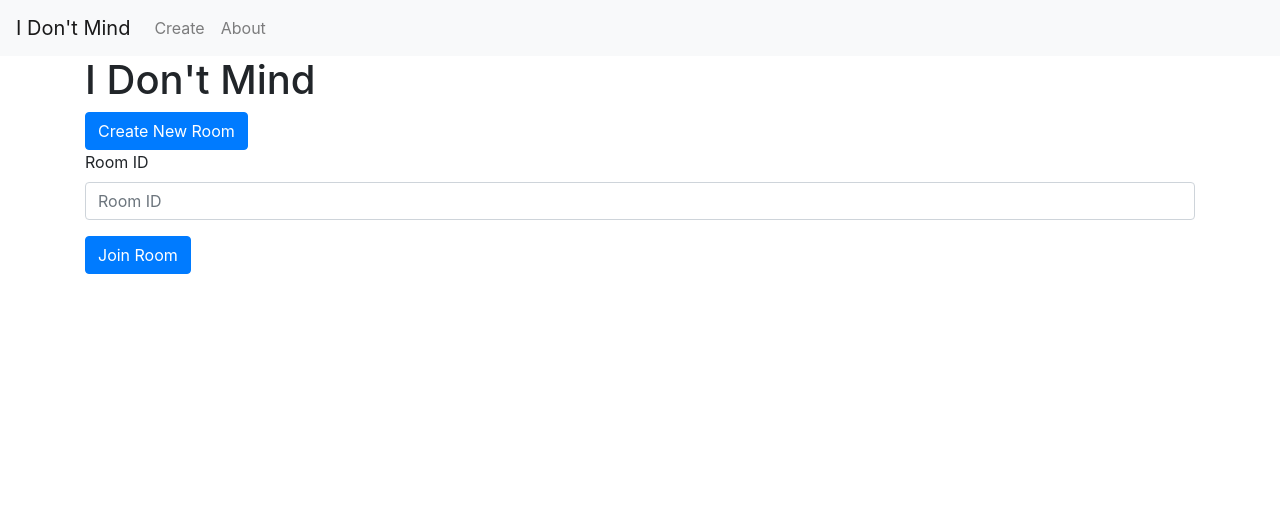
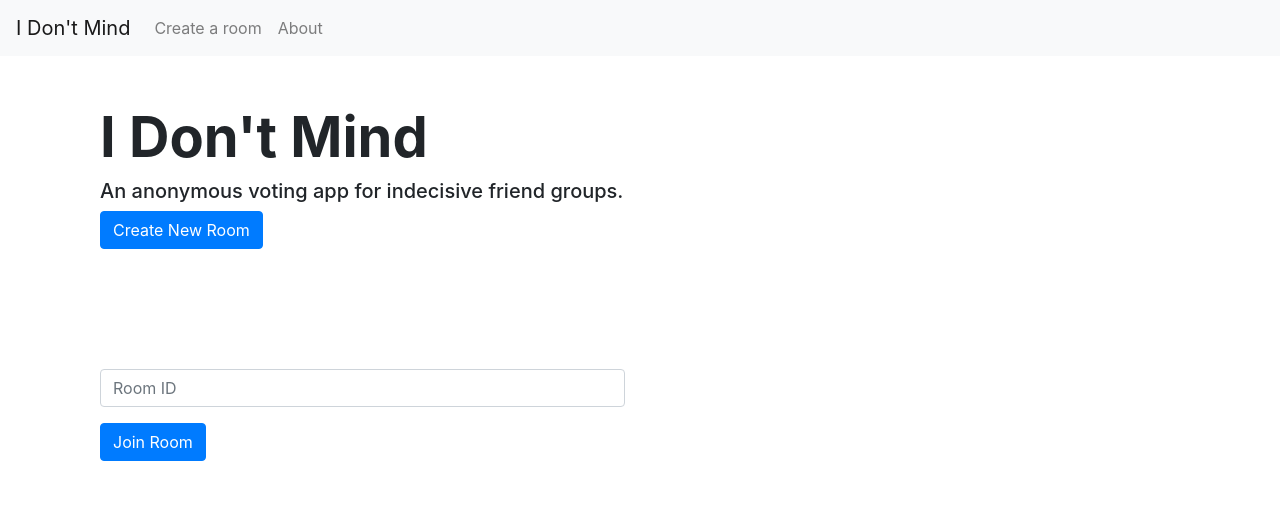
Before and after one commit to vncnt-wng/i-dont-mind, a Django app: page / in a window 1280 px wide. Shown: the top 532 px of the page. Run offline with Django 3.2, Linux system fonts and the light colour scheme; some libraries are stand-ins or nearby versions.

Commit message:
Modify home page

```diff
--- a/vote/templates/home.html
+++ b/vote/templates/home.html
@@ -2,23 +2,32 @@
 
 {% block page_content %}
 
-<div class="h-100 row align-items-center">
-  <div class="col">
-    <div class="class="h-100 row align-items-center">
-      <h1>I Don't Mind</h1>
+<div class="container py-5">
+  <div class="row">
+    <div class="col-sm-12 col-md-12 col-lg-6 pb-4">
+      <h1 class="display-4 font-weight-bold">I Don't Mind</h1>
+      <h5>An anonymous voting app for indecisive friend groups.</h5>
+      <a href="{% url 'create' %}">
+        <button name="create_new" class="btn btn-primary">Create New Room</button>
+      </a>
     </div>
-    <a href="{% url 'create' %}">
-      <button name="create_new" class="btn btn-primary">Create New Room</button>
-    </a>
-    <div class="class="h-100 row align-items-center">
+    <div class="col-sm-12 col-md-12 col-lg-6">
+    </div>
+  </div>
+</div>
+
+<div class="container py-5">
+  <div class="row">
+    <div class="col-sm-12 col-md-12 col-lg-6 pb-4">
       <form method="POST">{% csrf_token %}
         <div class="form-group">
-          <label for="room_id">Room ID</label>
           <input type="text" class="form-control" name="room_id" placeholder="Room ID">
         </div>
         <button type="submit" name="join" class="btn btn-primary">Join Room</button>
       </form>
     </div>
+    <div class="col-sm-12 col-md-12 col-lg-6">
+    </div>
   </div>
 </div>
 {% endblock %}
--- a/vote/templates/index.html
+++ b/vote/templates/index.html
@@ -19,7 +19,7 @@
       <div class="collapse navbar-collapse" id="navbarText">
         <ul class="navbar-nav mr-auto">
           <li class="nav-item">
-            <a class="nav-link" href="{% url 'create' %}">Create</a>
+            <a class="nav-link" href="{% url 'create' %}">Create a room</a>
           </li>
           <li class="nav-item">
             <a class="nav-link" href="{% url 'about' %}">About</a>
```
